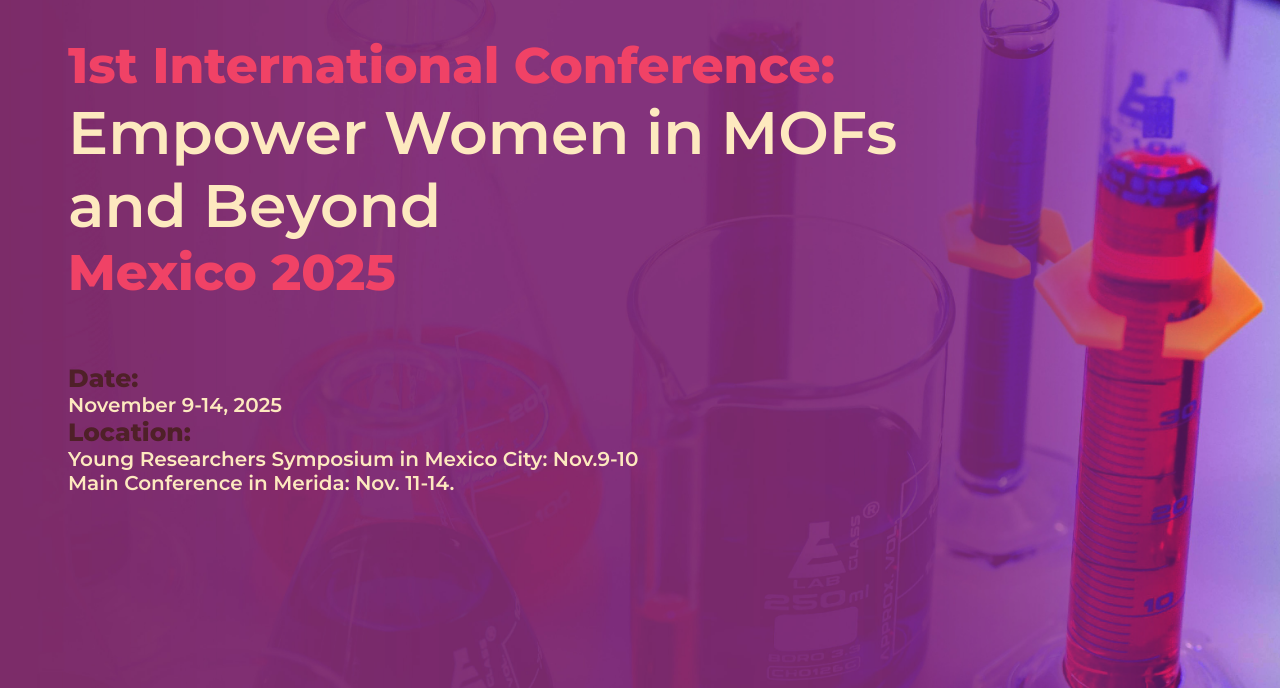
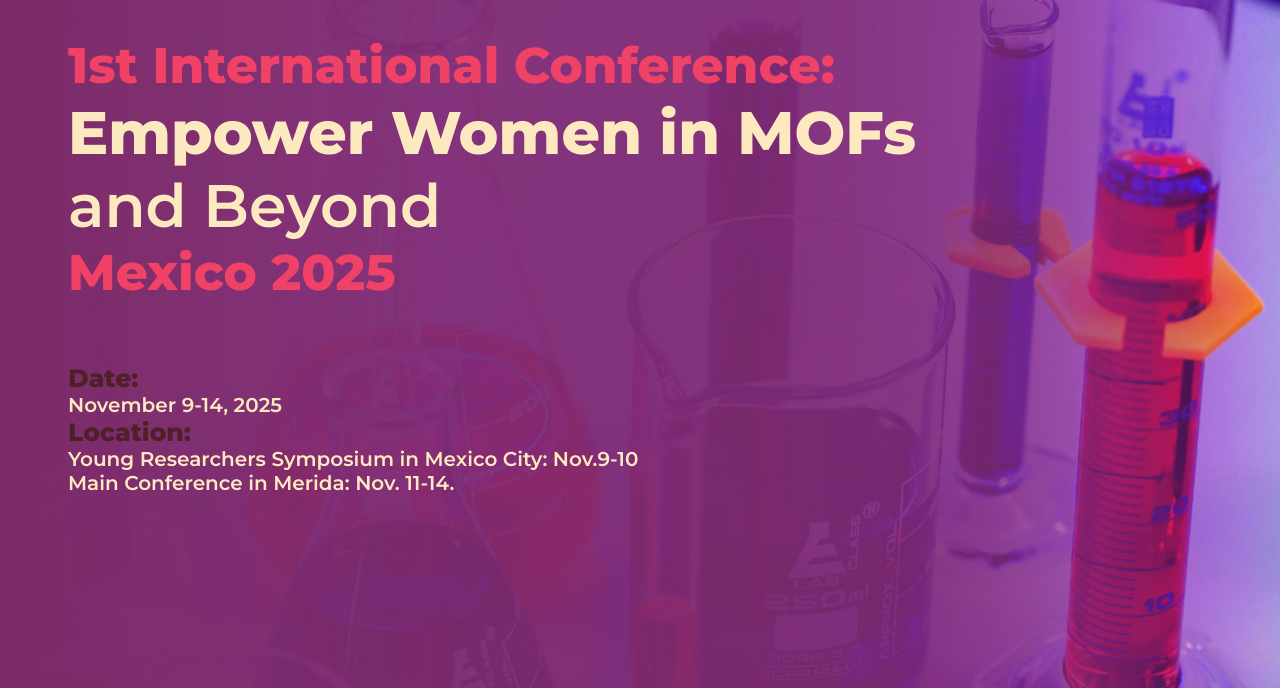
Before and after one commit to Jonathanjaet/empowerMOFs, a plain HTML site: page index.html in a window 1280 px wide. Shown: the part 112-800 px from the top of the page. Drawn offline with Linux system fonts and the light colour scheme.

Commit message:
[MAIN][FIXED] ⭐
Fixed font-style

```diff
--- a/index.html
+++ b/index.html
@@ -31,7 +31,7 @@
     </div>
     <main class="titlemain text-style">
         <h1 class="montserrat-extrab">1st International Conference:</h1>
-        <h2 class="montserrat-semib">Empower Women in MOFs</h2>
+        <h2 class="montserrat-extrab">Empower Women in MOFs</h2>
         <h2 class="montserrat-semib">and Beyond</h2>
         <h1 class="montserrat-extrab" style="margin: 0;">Mexico 2025</h1>
         <h3 class="montserrat-extrab" style="margin-top:6rem;">Date:</h3>
```
